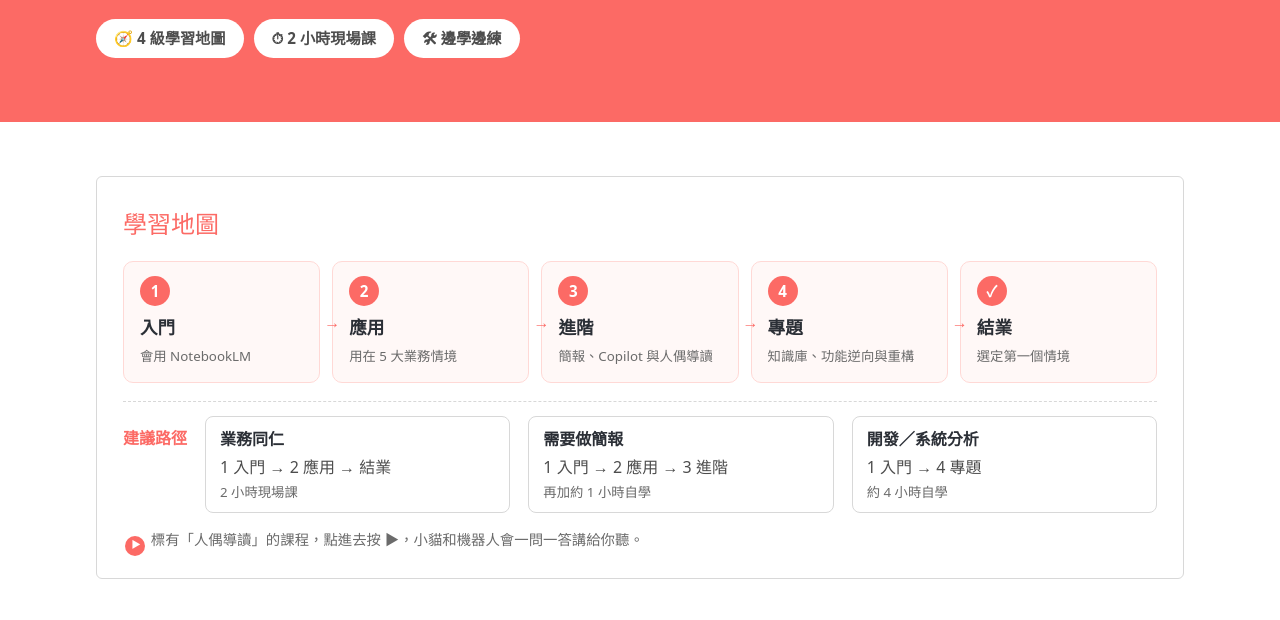
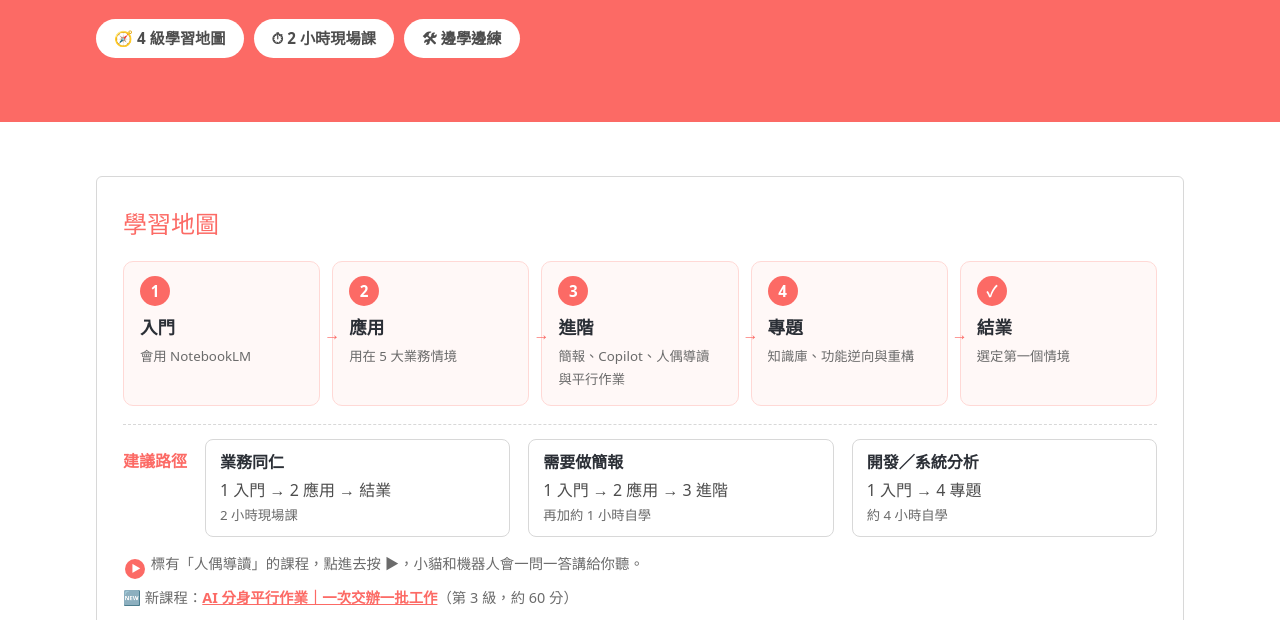
Before and after one commit to FrankHuang0/nextbss, a plain HTML site: page index.html in a window 1280 px wide. Shown: the part 303-923 px from the top of the page. Drawn offline with Linux system fonts and the light colour scheme.

Commit message:
首頁學習地圖加入「AI 分身平行作業」新課程連結 (#37)
Co-authored-by: Frank Huang <frank210@WINDOWS-8TG4858.cdsafi.com>
Co-authored-by: Copilot App <223556219+Copilot@users.noreply.github.com>

```diff
--- a/assets/style.css
+++ b/assets/style.css
@@ -248,4 +248,5 @@ nav.top .nb-tbtn{padding:12px 18px;border:0;box-shadow:0 6px 24px #0002;font-siz
 .th.cv .play{position:absolute;left:18px;bottom:14px;display:inline-flex;align-items:center;gap:6px;background:#fff;color:var(--p);font-size:.8rem;font-weight:700;border-radius:999px;padding:4px 12px 4px 5px;box-shadow:0 3px 10px #0003}
 .th.cv .play::before{content:"▶";display:grid;place-items:center;width:20px;height:20px;border-radius:50%;background:var(--p);color:#fff;font-size:.6rem;padding-left:2px;box-sizing:border-box}
 .map .duo-note{margin:14px 0 0;font-size:.9rem;color:var(--mut)}
+.map .new-note{margin-top:6px}.map .new-note a{color:var(--p);font-weight:600}
 .map .duo-note .play-dot{display:inline-grid;place-items:center;width:20px;height:20px;border-radius:50%;background:var(--p);color:#fff;font-size:.6rem;padding-left:2px;box-sizing:border-box;vertical-align:-3px;margin:0 2px}
--- a/index.html
+++ b/index.html
@@ -7,7 +7,7 @@
 <ol class="stages">
 <li><a href="#lv1"><b>1</b><strong>入門</strong><small>會用 NotebookLM</small></a></li>
 <li><a href="#lv2"><b>2</b><strong>應用</strong><small>用在 5 大業務情境</small></a></li>
-<li><a href="#lv3"><b>3</b><strong>進階</strong><small>簡報、Copilot 與人偶導讀</small></a></li>
+<li><a href="#lv3"><b>3</b><strong>進階</strong><small>簡報、Copilot、人偶導讀與平行作業</small></a></li>
 <li><a href="#lv4"><b>4</b><strong>專題</strong><small>知識庫、功能逆向與重構</small></a></li>
 <li><a href="#lv5"><b>✓</b><strong>結業</strong><small>選定第一個情境</small></a></li>
 </ol>
@@ -15,7 +15,7 @@
 <p><b>業務同仁</b><span>1 入門 → 2 應用 → 結業</span><small>2 小時現場課</small></p>
 <p><b>需要做簡報</b><span>1 入門 → 2 應用 → 3 進階</span><small>再加約 1 小時自學</small></p>
 <p><b>開發／系統分析</b><span>1 入門 → 4 專題</span><small>約 4 小時自學</small></p>
-</div><p class="duo-note"><span class="play-dot">▶</span> 標有「人偶導讀」的課程，點進去按 ▶，小貓和機器人會一問一答講給你聽。</p></section>
+</div><p class="duo-note"><span class="play-dot">▶</span> 標有「人偶導讀」的課程，點進去按 ▶，小貓和機器人會一問一答講給你聽。</p><p class="duo-note new-note">🆕 新課程：<a href="agent-parallel-workflow.html">AI 分身平行作業｜一次交辦一批工作</a>（第 3 級，約 60 分）</p></section>
 <section class="stage" id="lv1"><div class="stage-h"><span class="lv">第 1 級</span><h2>入門：先會用工具</h2><p>對象：全員 · 約 20 分</p></div>
 <div class="grid">
 <a class="card" href="notebooklm-basics.html"><div class="th cv l1" aria-hidden="true"><em>第 1 級 · 入門</em><i>📘</i></div><div class="bd"><h3>NotebookLM 入門 | 基礎操作與介面</h3><p>建立筆記本、加入來源、提問與引用查證。</p><small class="tags">約 15 分 · 全員</small></div></a>
```
